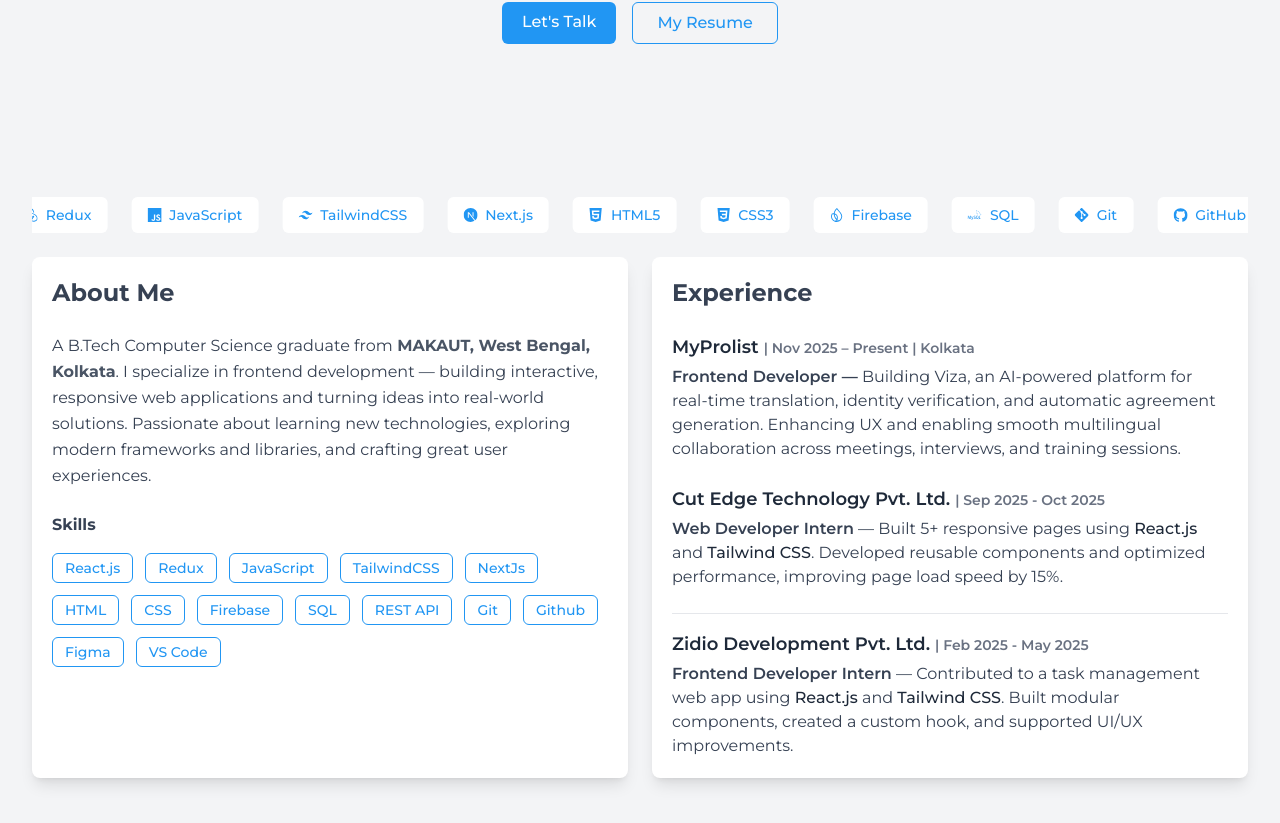
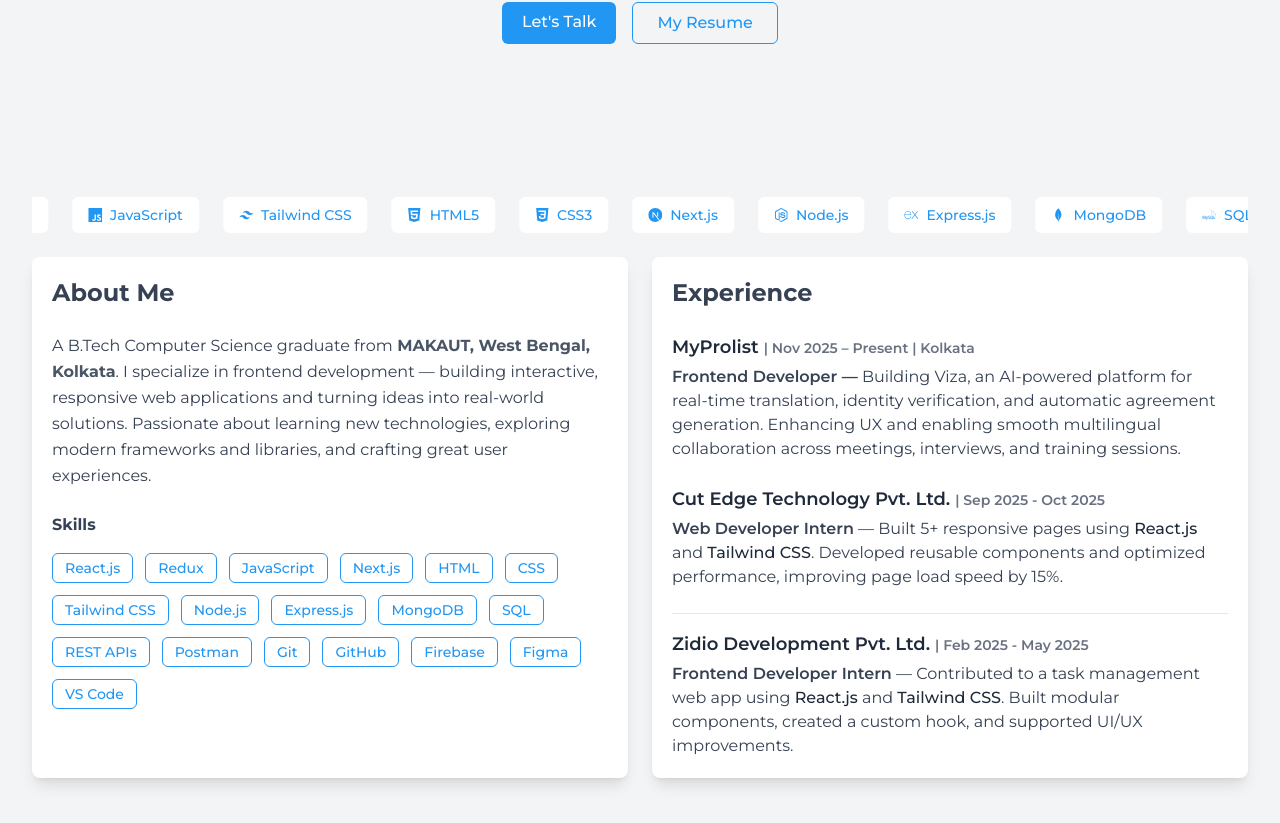
Before and after one commit to rjritesh/New-Portfolio, a React (Vite) app: page / in a window 1280 px wide. Shown: the part 635-1458 px from the top of the page. Built offline with nearby package versions, Linux system fonts and the light colour scheme.

Commit message:
Skills section Update

```diff
--- a/src/components/AboutExperience.jsx
+++ b/src/components/AboutExperience.jsx
@@ -3,21 +3,33 @@ import MovingSkills from "./MovingSkills";
 
 const AboutExperience = () => {
   const skills = [
+    // Frontend
     "React.js",
     "Redux",
     "JavaScript",
-    "TailwindCSS",
-    "NextJs",
+    "Next.js",
     "HTML",
     "CSS",
+    "Tailwind CSS",
+
+    // Backend (MERN)
+    "Node.js",
+    "Express.js",
+    "MongoDB",
+
+    // Database & APIs
+    "SQL",
+    "REST APIs",
+
+    // Tools
+    "Postman",
+    "Git",
+    "GitHub",
     "Firebase",
-    "SQL",
-    "REST API",
-    "Git",
-    "Github",
     "Figma",
     "VS Code"
   ];
+
 
   return (
     <section
--- a/src/components/MovingSkills.jsx
+++ b/src/components/MovingSkills.jsx
@@ -1,24 +1,53 @@
 import React from "react";
 import {
-  SiReact, SiRedux, SiJavascript, SiTailwindcss, SiNextdotjs,
-  SiHtml5, SiCss3, SiFirebase, SiMysql, SiGit, SiGithub, SiFigma
+  SiReact,
+  SiRedux,
+  SiJavascript,
+  SiTailwindcss,
+  SiNextdotjs,
+  SiHtml5,
+  SiCss3,
+  SiFirebase,
+  SiMysql,
+  SiGit,
+  SiGithub,
+  SiFigma,
+  SiNodedotjs,
+  SiExpress,
+  SiMongodb,
+  SiPostman,
 } from "react-icons/si";
+"react-icons/si";
 
 const skillsWithIcons = [
   { name: "React.js", icon: <SiReact /> },
   { name: "Redux", icon: <SiRedux /> },
   { name: "JavaScript", icon: <SiJavascript /> },
-  { name: "TailwindCSS", icon: <SiTailwindcss /> },
-  { name: "Next.js", icon: <SiNextdotjs /> },
+
+  // Styling
+  { name: "Tailwind CSS", icon: <SiTailwindcss /> },
   { name: "HTML5", icon: <SiHtml5 /> },
   { name: "CSS3", icon: <SiCss3 /> },
+
+  // Frameworks
+  { name: "Next.js", icon: <SiNextdotjs /> },
+
+  // Backend (MERN)
+  { name: "Node.js", icon: <SiNodedotjs /> },
+  { name: "Express.js", icon: <SiExpress /> },
+  { name: "MongoDB", icon: <SiMongodb /> },
+
+  // Database & BaaS
+  { name: "SQL", icon: <SiMysql /> },
   { name: "Firebase", icon: <SiFirebase /> },
-  { name: "SQL", icon: <SiMysql /> },
+
+  // Tools
+  { name: "Postman", icon: <SiPostman /> },
   { name: "Git", icon: <SiGit /> },
   { name: "GitHub", icon: <SiGithub /> },
   { name: "Figma", icon: <SiFigma /> },
-  // { name: "VS Code", icon: <SiVisualstudio /> },
 ];
+
 
 const MovingSkills = () => {
   return (
```
